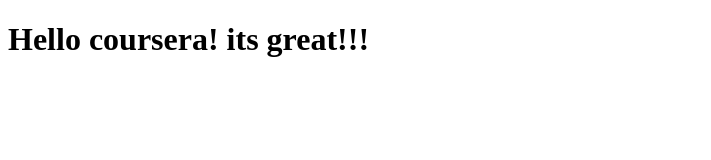
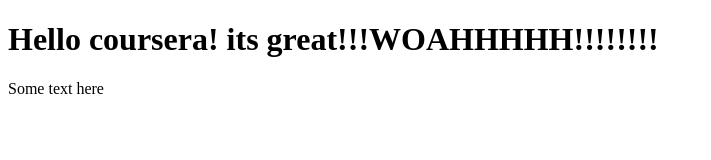
Before and after one commit to IKostichin/coursera, a plain HTML site: page site/index.html in a window 1280 px wide. Shown: the whole page, without its empty margins (0-711 px from the left). Drawn offline with Linux system fonts and the light colour scheme.

Commit message:
some changes

```diff
--- a/site/index.html
+++ b/site/index.html
@@ -5,7 +5,10 @@
 </head>
 <body>
 
-<h1> Hello coursera! its great!!!</h1>
+<h1> Hello coursera! its great!!!WOAHHHHH!!!!!!!!</h1>
+
+
+<p> Some text here </p>
 
 </body>
 </html>
```
